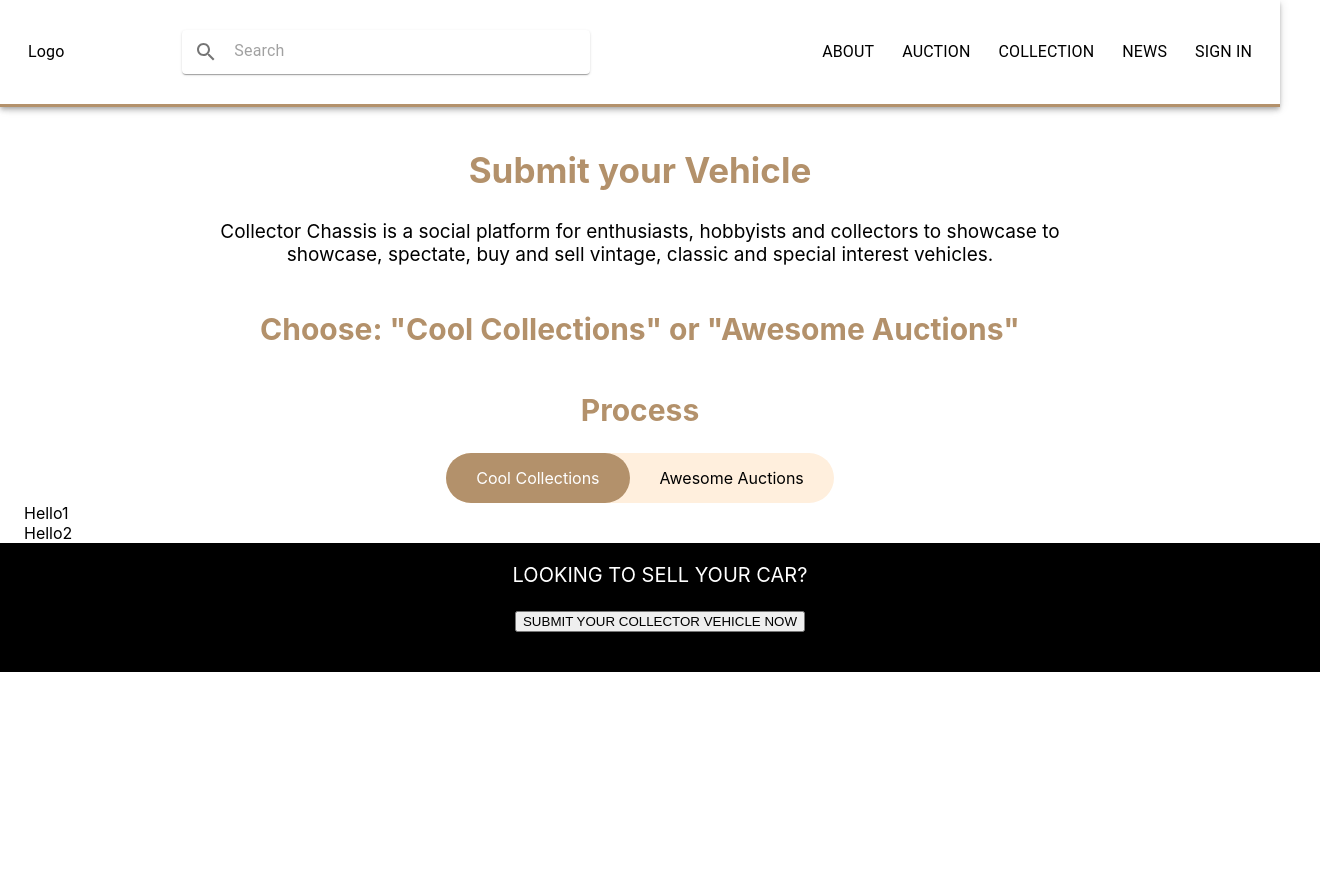
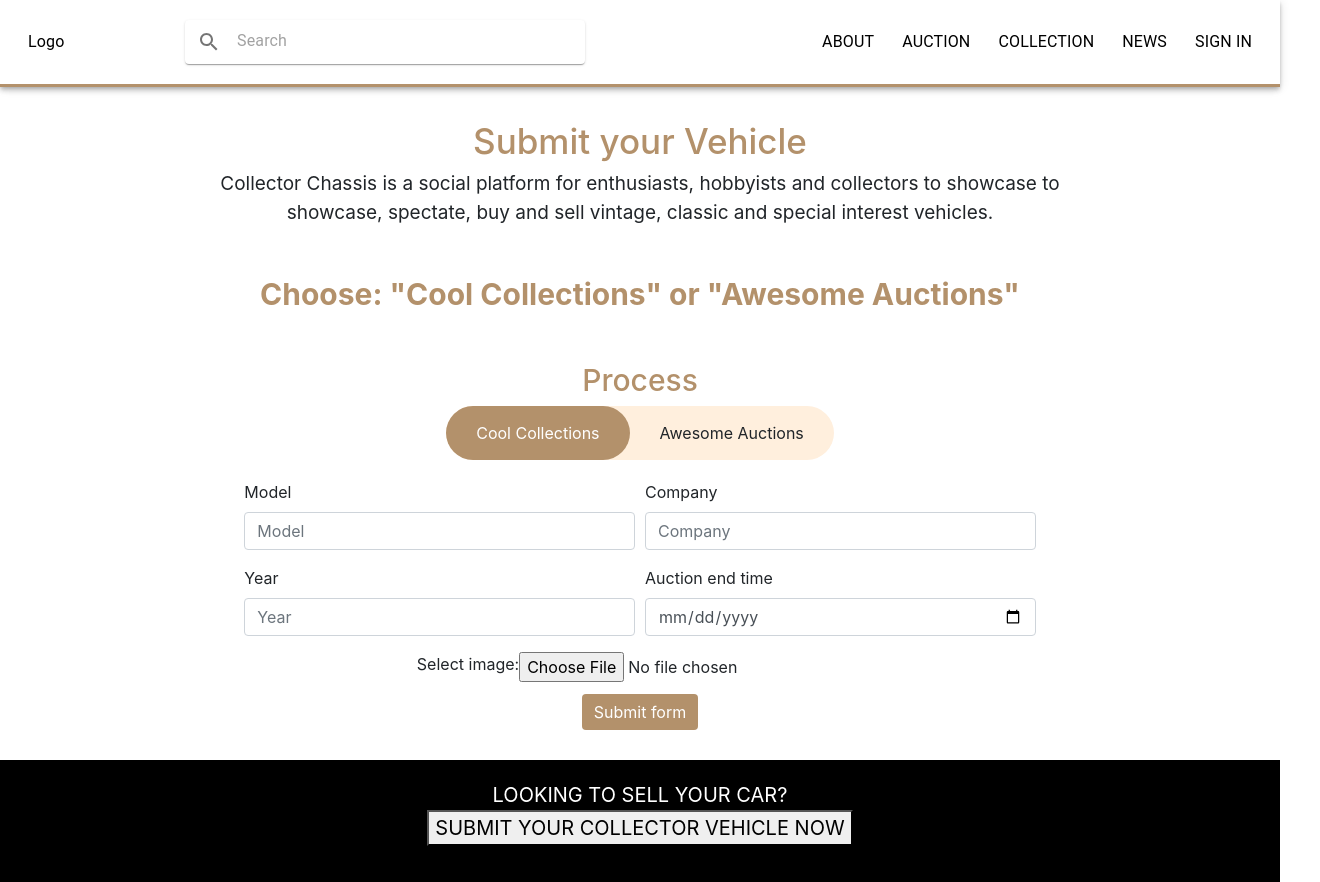
Before and after one commit to RishovCN/carAuction, a React (Create React App) app: page /submitVehical in a window 1280 px wide. Shown: the whole page, 1320 px wide, since content can reach past the window. Before the commit the page ends 800 px from the top, so only its background shows below. Built offline with nearby package versions, Linux system fonts and the light colour scheme; sample sign-in values are in the browser's storage.

Commit message:
commit 5

```diff
--- a/db.json
+++ b/db.json
@@ -1,41 +1,18 @@
 {
-  "users": [
-    {
-      "id": 1,
-      "name": "bhaipo",
-      "email": "bhaipo@gmail.com"
-    },
-    {
-      "email": "Rishov",
-      "password": "Rishov",
-      "id": 2
-    },
-    {
-      "email": "asdas",
-      "password": "asdasd",
-      "id": 3
-    },
-    {
-      "id": 4
-    },
-    {
-      "id": 5
-    },
-    {
-      "email": "asd",
-      "password": "asdasd",
-      "id": 6
-    }
-  ],
   "cardetails": [
     {
       "id": 1,
-      "car": "some comment",
-      "postId": 1
+      "model": "x10",
+      "company": "BMW",
+      "year": "2017",
+      "acutionEndTime": "20-10-21"
+    },
+    {
+      "model": "X5",
+      "company": "BMW",
+      "year": "2018",
+      "auctionEndTime": "2022-05-24",
+      "id": 2
     }
-  ],
-  "admin": {
-    "name": "typicode",
-    "emial": "admin@admin.com"
-  }
+  ]
 }
--- a/public/index.html
+++ b/public/index.html
@@ -10,6 +10,7 @@
       content="Web site created using create-react-app"
     />
     <link rel="apple-touch-icon" href="%PUBLIC_URL%/logo192.png" />
+    <link rel="stylesheet" href="https://cdn.jsdelivr.net/npm/bootstrap@4.3.1/dist/css/bootstrap.min.css" integrity="sha384-ggOyR0iXCbMQv3Xipma34MD+dH/1fQ784/j6cY/iJTQUOhcWr7x9JvoRxT2MZw1T" crossorigin="anonymous">
     <!--
       manifest.json provides metadata used when your web app is installed on a
       user's mobile device or desktop. See https://developers.google.com/web/fundamentals/web-app-manifest/
--- a/src/Pages/SubmitVehical.jsx
+++ b/src/Pages/SubmitVehical.jsx
@@ -1,10 +1,27 @@
-import React from 'react';
-
-import Link from '@mui/material/Link';
+import React, { useState } from 'react';
 
 import Container from '@mui/material/Container';
+import axios from 'axios';
 
 const SubmitVehical = () => {
+	const [ model, setmodel ] = useState('');
+	const [ company, setcompany ] = useState('');
+	const [ year, setyear ] = useState('');
+	const [ auctionEnd, setauctionEnd ] = useState('');
+
+	let payload = {
+		model: model,
+		company: company,
+		year: year,
+		auctionEndTime: auctionEnd
+	};
+
+	const handleSubmit = (e) => {
+		e.preventDefault();
+		// console.log(payload)
+		axios.post('http://localhost:3001/cardetails', payload).then((res) => console.log(res));
+	};
+
 	return (
 		<Container component="main" maxWidth="s">
 			<div className="colHead">
@@ -24,10 +41,67 @@ const SubmitVehical = () => {
 						<li className="tab2Btn">Awesome Auctions</li>
 					</ul>
 				</div>
-				<div className="tabContents">
-					<div className="tab1Cont">Hello1</div>
-					<div className="tab2Cont">Hello2</div>
-				</div>
+				<form style={{ margin: '10px', padding: '10px' }} onSubmit={handleSubmit}>
+					<div className="form-row">
+						<div className="col-md-4 mb-3">
+							<label htmlFor="validationDefault01">Model</label>
+							<input
+								type="text"
+								className="form-control"
+								id="validationDefault01"
+								placeholder="Model"
+								name="model"
+								onChange={(e) => setmodel(e.target.value)}
+								required
+							/>
+						</div>
+						<div className="col-md-4 mb-3">
+							<label htmlFor="validationDefault02">Company</label>
+							<input
+								type="text"
+								className="form-control"
+								id="validationDefault02"
+								placeholder="Company"
+								name="model"
+								onChange={(e) => setcompany(e.target.value)}
+								required
+							/>
+						</div>
+					</div>
+					<div className="form-row">
+						<div className="col-md-4 mb-3">
+							<label htmlFor="validationDefault03">Year</label>
+							<input
+								type="number"
+								className="form-control"
+								id="validationDefault03"
+								onChange={(e) => setyear(e.target.value)}
+								placeholder="Year"
+								required
+							/>
+						</div>
+						<div className="col-md-4 mb-3">
+							<label htmlFor="validationDefault04">Auction end time</label>
+							<input
+								type="date"
+								className="form-control"
+								id="validationDefault04"
+								placeholder="Auction end time"
+								onChange={(e) => setauctionEnd(e.target.value)}
+								required
+							/>
+						</div>
+					</div>
+					<div className="form-row">
+						<label for="img">Select image:</label>
+						<input type="file" id="img" name="img" accept="image/*" />
+					</div>
+					<div className="form-row">
+						<button className="btn btn-primary" type="submit">
+							Submit form
+						</button>
+					</div>
+				</form>
 			</div>
 		</Container>
 	);
--- a/src/index.css
+++ b/src/index.css
@@ -80,3 +80,13 @@ code {
 .MuiToolbar-root nav .active a {
   color: rgb(179, 145, 107) !important;
 }
+
+.form-row{
+  justify-content: center;
+}
+
+.btn {
+  background-color: #b3916b;
+  border: none;
+  margin: 10px;
+}
```
